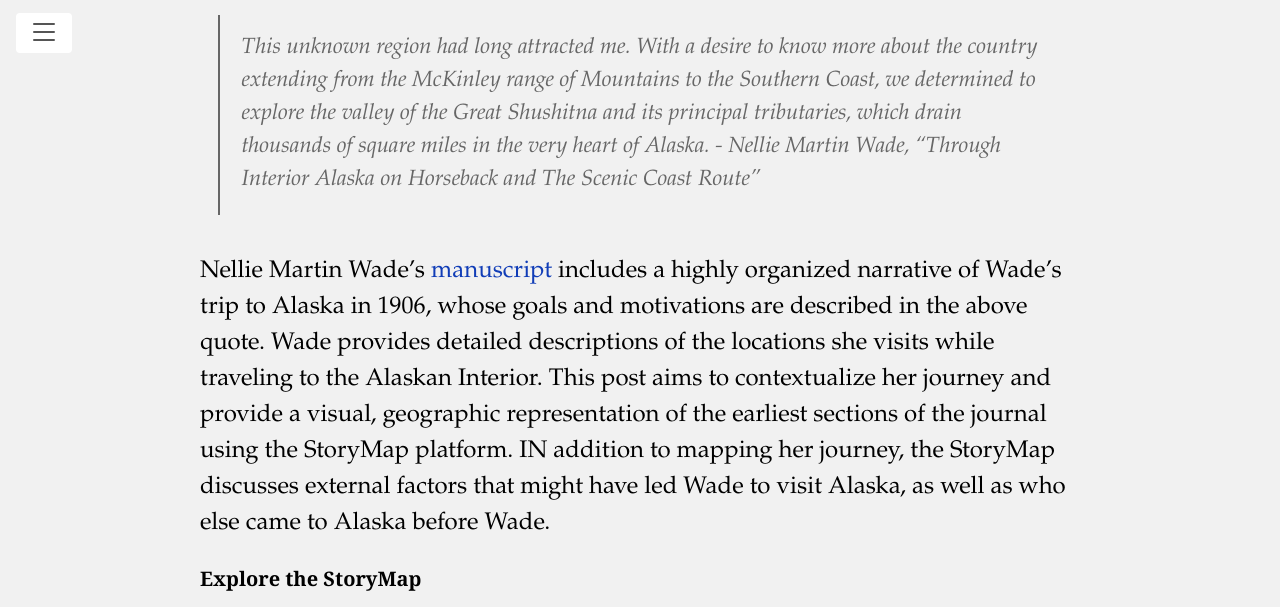
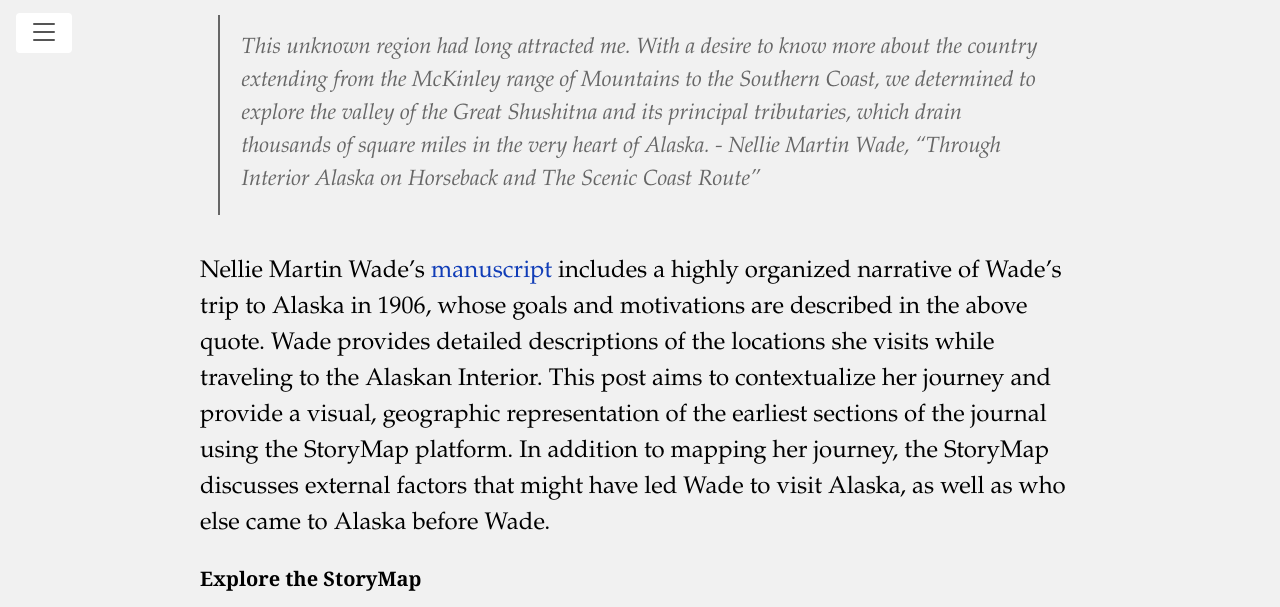
Before and after one commit to HUM-331-Princeton/manifest-destiny, a Jekyll site: the page built from Nellie-Martin-Wade-Background.md, in a window 1280 px wide and 900 px high, scrolled down 323 px, cut to the strip 0-607 px from the top of the window. Built offline with Jekyll 4.4.1, drawn with Linux system fonts in a browser that asks for light colours.

```diff
--- a/Nellie-Martin-Wade-Background.md
+++ b/Nellie-Martin-Wade-Background.md
@@ -8,7 +8,7 @@ title: Contextualizing Nellie Martin Wade's Journey
 
 > This unknown region had long attracted me. With a desire to know more about the country extending from the McKinley range of Mountains to the Southern Coast, we determined to explore the valley of the Great Shushitna and its principal tributaries, which drain thousands of square miles in the very heart of Alaska. - Nellie Martin Wade, "Through Interior Alaska on Horseback and The Scenic Coast Route"
 
-Nellie Martin Wade's [manuscript](https://findingaids.princeton.edu/collections/C0140/c65810-06143) includes a highly organized narrative of Wade's trip to Alaska in 1906, whose goals and motivations are described in the above quote. Wade provides detailed descriptions of the locations she visits while traveling to the Alaskan Interior. This post aims to contextualize her journey and provide a visual, geographic representation of the earliest sections of the journal using the StoryMap platform. IN addition to mapping her journey, the StoryMap discusses external factors that might have led Wade to visit Alaska, as well as who else came to Alaska before Wade.
+Nellie Martin Wade's [manuscript](https://findingaids.princeton.edu/collections/C0140/c65810-06143) includes a highly organized narrative of Wade's trip to Alaska in 1906, whose goals and motivations are described in the above quote. Wade provides detailed descriptions of the locations she visits while traveling to the Alaskan Interior. This post aims to contextualize her journey and provide a visual, geographic representation of the earliest sections of the journal using the StoryMap platform. In addition to mapping her journey, the StoryMap discusses external factors that might have led Wade to visit Alaska, as well as who else came to Alaska before Wade.
 
 <!--more-->
 
```
